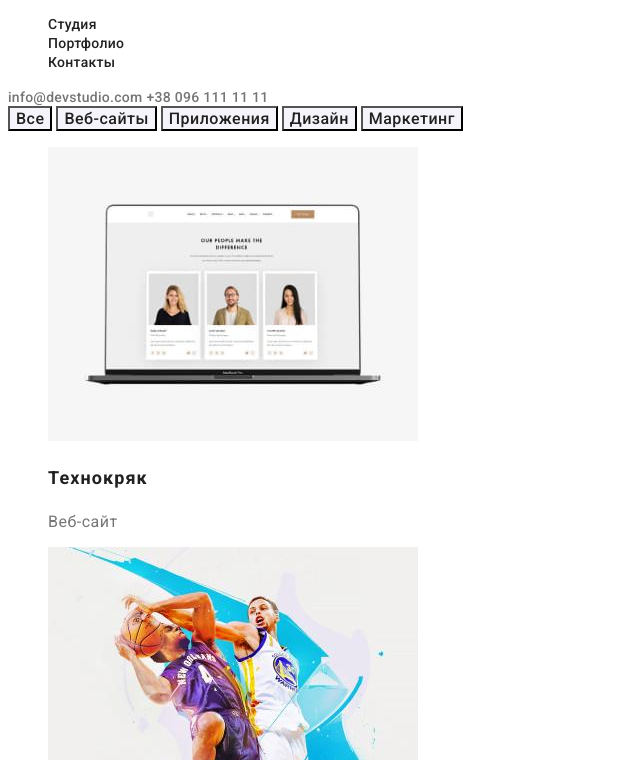
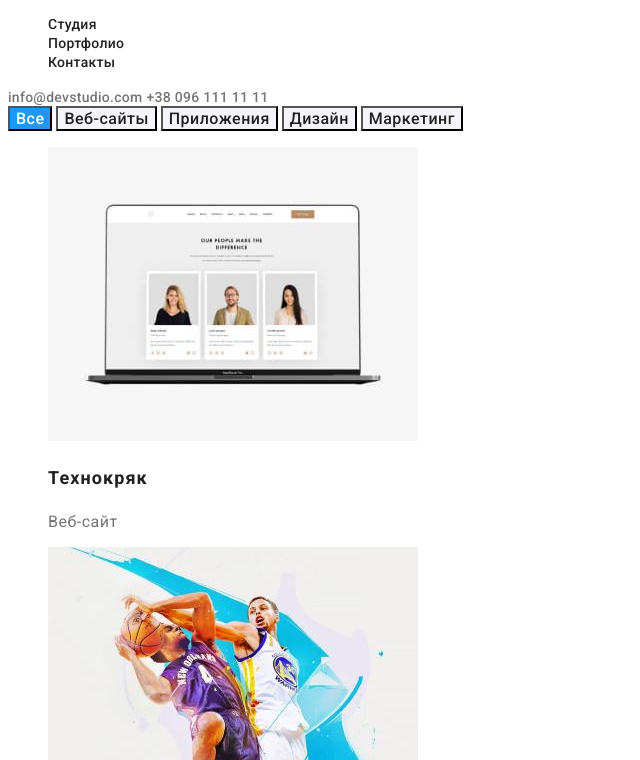
Before and after one commit to Yuliia-Bakai/goit-markup-hw-02, a plain HTML site: page portfolio.html in a window 1280 px wide. In both pictures the pointer is over the button "Все". Shown: the part 40-800 px from the top of the page, without its empty margins (0-640 px from the left). Drawn offline with Linux system fonts and the light colour scheme.

Commit message:
add page

```diff
--- a/css/styles.css
+++ b/css/styles.css
@@ -212,8 +212,8 @@ body {
   cursor: pointer;
 }
 
-.button-section:hover,
-.button-section:focus {
+.btn-section:hover,
+.btn-section:focus {
   color: #ffffff;
   background-color: var(--brend-color);
 }
```
